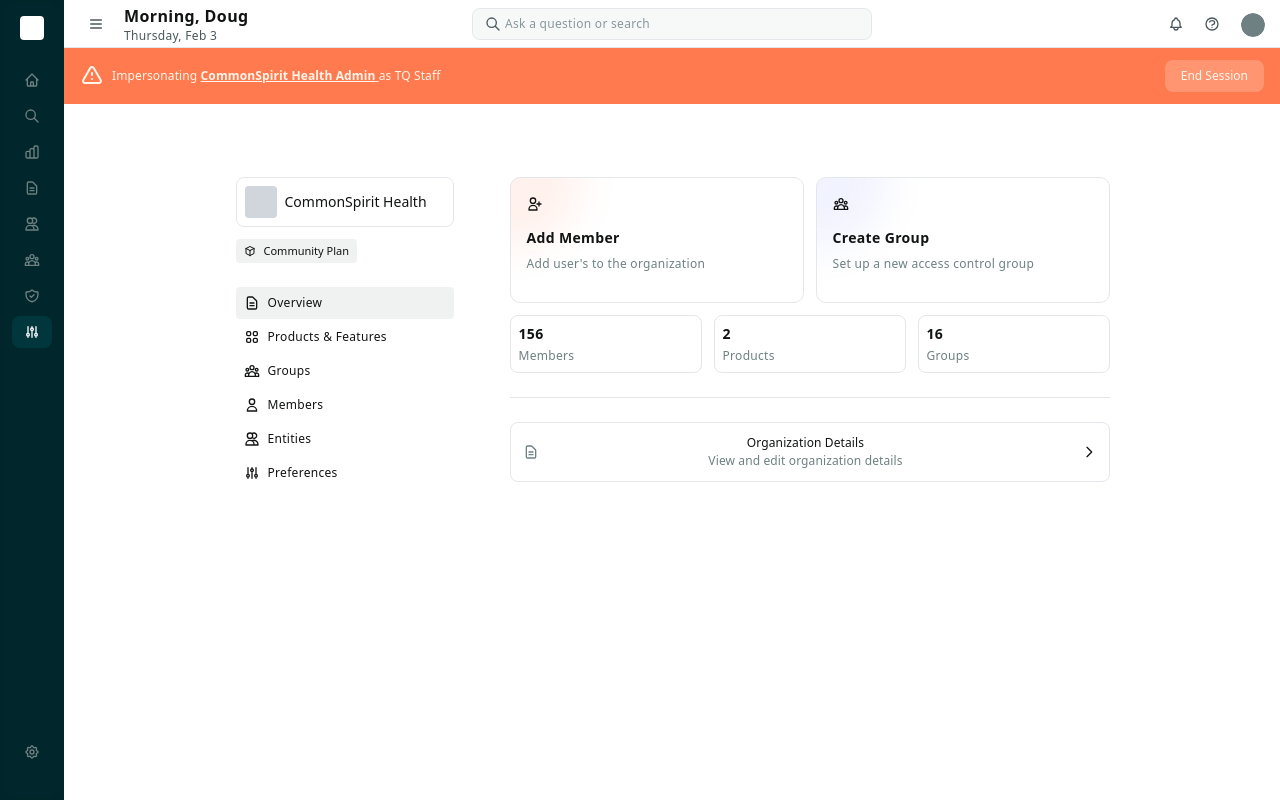
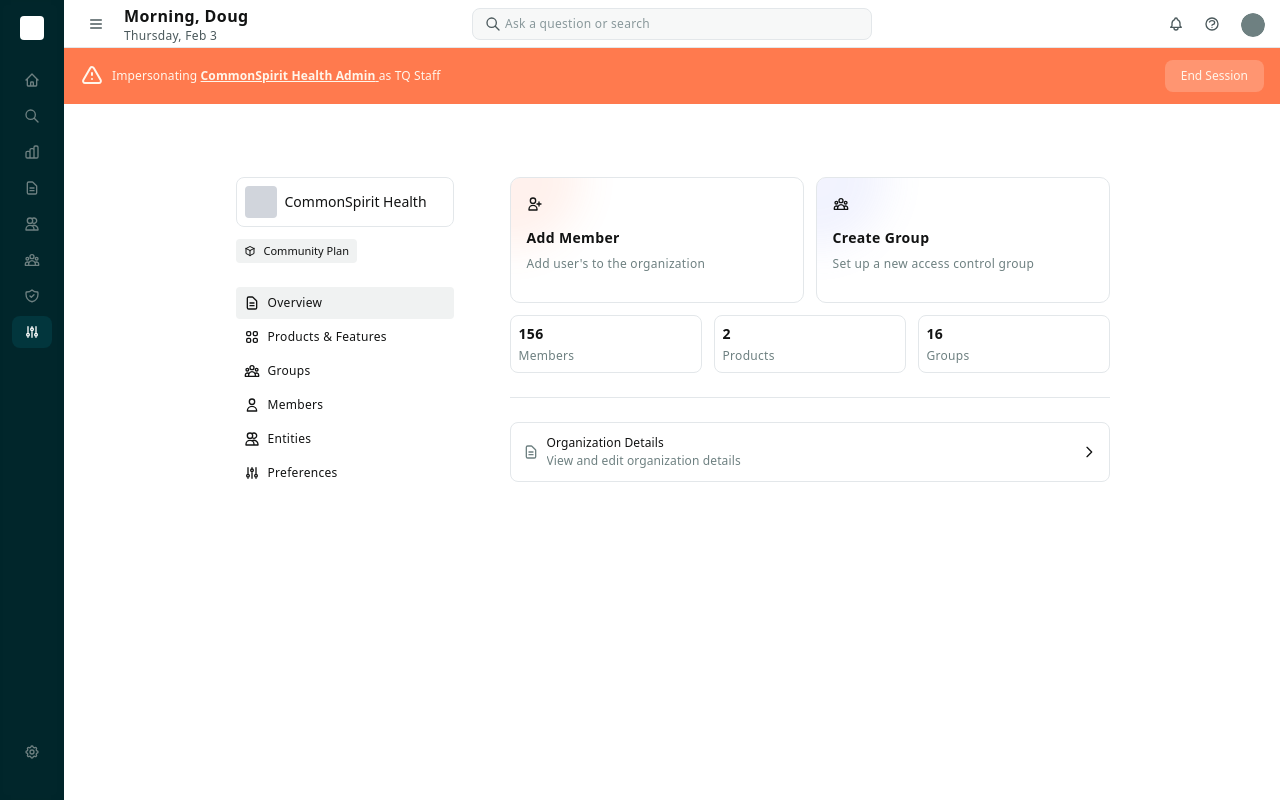
Before and after one commit to damonstrick/adminapp, a Next.js app: page /permissions in a window 1280 px wide. Built offline with nearby package versions, Linux system fonts and the light colour scheme.

Commit message:
Update Organization Details button to match Group Preferences button styling

```diff
--- a/components/MainContent.tsx
+++ b/components/MainContent.tsx
@@ -13,24 +13,26 @@ export default function MainContent() {
 
       {/* Organization Details Button */}
       <div className="pt-6 w-full">
-        <button className="bg-white border border-[#e3e7ea] border-solid rounded-lg w-full hover:bg-[#f7f8f8] hover:border-[#d2d8dc] transition-colors cursor-pointer">
-          <div className="flex flex-col gap-2 items-center justify-center p-3 w-full">
-            <div className="flex gap-4 items-center w-full">
-              <div className="flex gap-2 items-center flex-1 min-w-0">
-                <div className="relative shrink-0 w-4 h-4">
+        <div className="bg-white border border-[#e3e7ea] border-solid relative rounded-lg shrink-0 w-full cursor-pointer hover:bg-[#f7f8f8]">
+          <div className="flex flex-col items-start overflow-clip relative rounded-[inherit] w-full">
+            <div className="box-border flex flex-col gap-2 items-center justify-center p-3 relative shrink-0 w-full">
+              <div className="flex gap-4 items-center relative shrink-0 w-full">
+                <div className="basis-0 flex gap-2 grow items-center min-h-px min-w-px relative shrink-0">
+                  <div className="overflow-clip relative shrink-0 w-4 h-4">
                     <svg className="w-4 h-4 text-[#6e8081]" fill="none" stroke="currentColor" viewBox="0 0 24 24">
                       <path strokeLinecap="round" strokeLinejoin="round" strokeWidth={2} d="M9 12h6m-6 4h6m2 5H7a2 2 0 01-2-2V5a2 2 0 012-2h5.586a1 1 0 01.707.293l5.414 5.414a1 1 0 01.293.707V19a2 2 0 01-2 2z" />
                     </svg>
                   </div>
-                <div className="flex flex-col gap-0.5 items-start flex-1 min-w-0">
-                  <p className="font-medium leading-4 text-[#121313] text-xs tracking-[0.12px] overflow-ellipsis overflow-hidden w-full">
+                  <div className="basis-0 flex flex-col gap-0.5 grow items-start min-h-px min-w-px relative shrink-0">
+                    <p className="font-medium justify-center leading-4 overflow-ellipsis overflow-hidden relative shrink-0 text-[#121313] text-xs tracking-[0.12px] w-full">
                       Organization Details
                     </p>
-                  <p className="font-normal leading-4 text-[#6e8081] text-xs tracking-[0.12px] overflow-ellipsis overflow-hidden w-full">
+                    <p className="font-normal justify-center leading-4 overflow-ellipsis overflow-hidden relative shrink-0 text-[#6e8081] text-xs tracking-[0.12px] w-full">
                       View and edit organization details
                     </p>
                   </div>
                 </div>
+                <div className="flex h-4 items-center justify-center relative shrink-0 w-4">
                   <div className="flex-none rotate-90">
                     <svg className="w-4 h-4 text-[#121313]" fill="none" stroke="currentColor" viewBox="0 0 24 24">
                       <path strokeLinecap="round" strokeLinejoin="round" strokeWidth={2} d="M5 15l7-7 7 7" />
@@ -38,7 +40,9 @@ export default function MainContent() {
                   </div>
                 </div>
               </div>
-        </button>
+            </div>
+          </div>
+        </div>
       </div>
     </div>
   );
```
Lines whose indentation alone changed are shown as unchanged.
